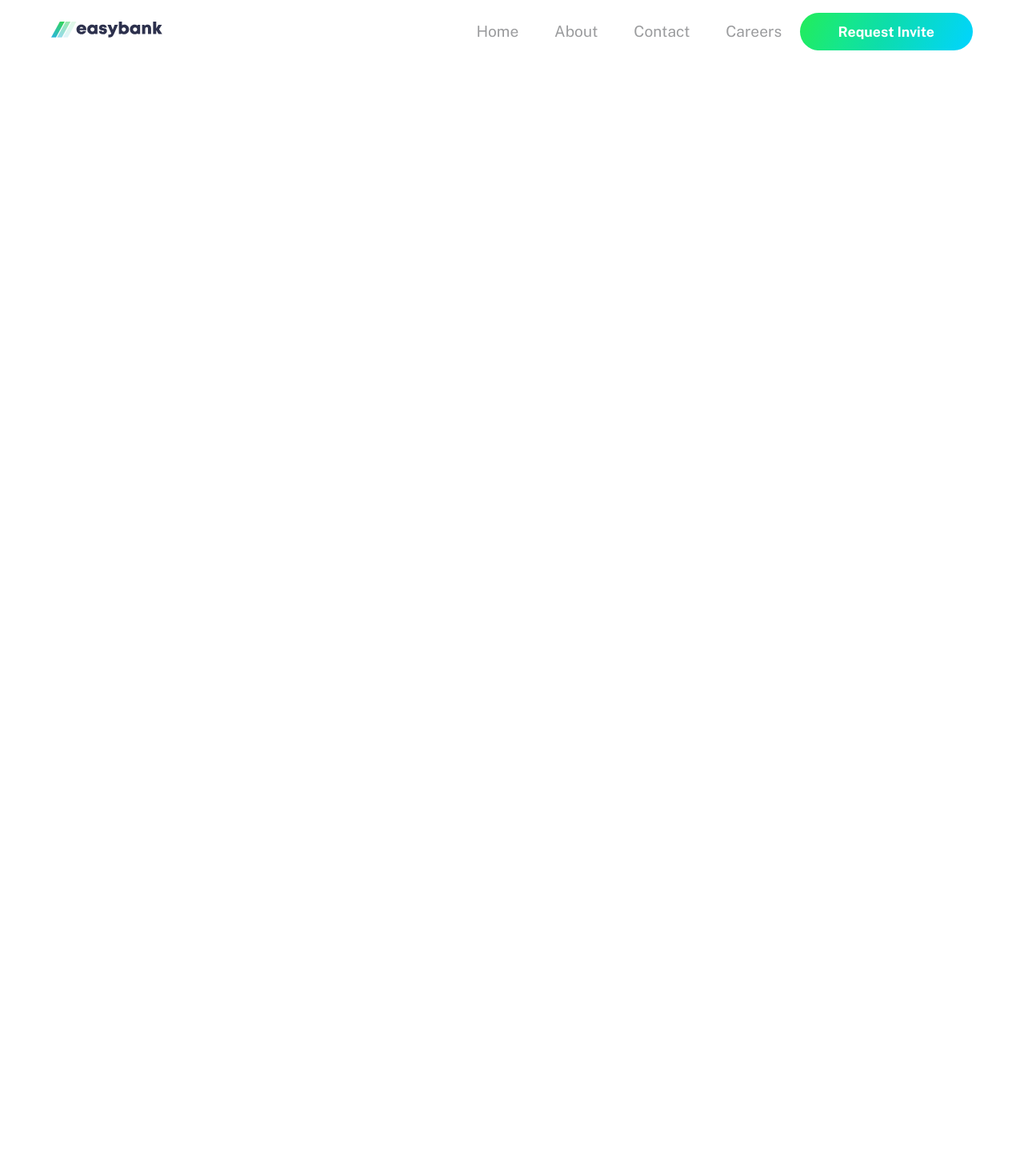
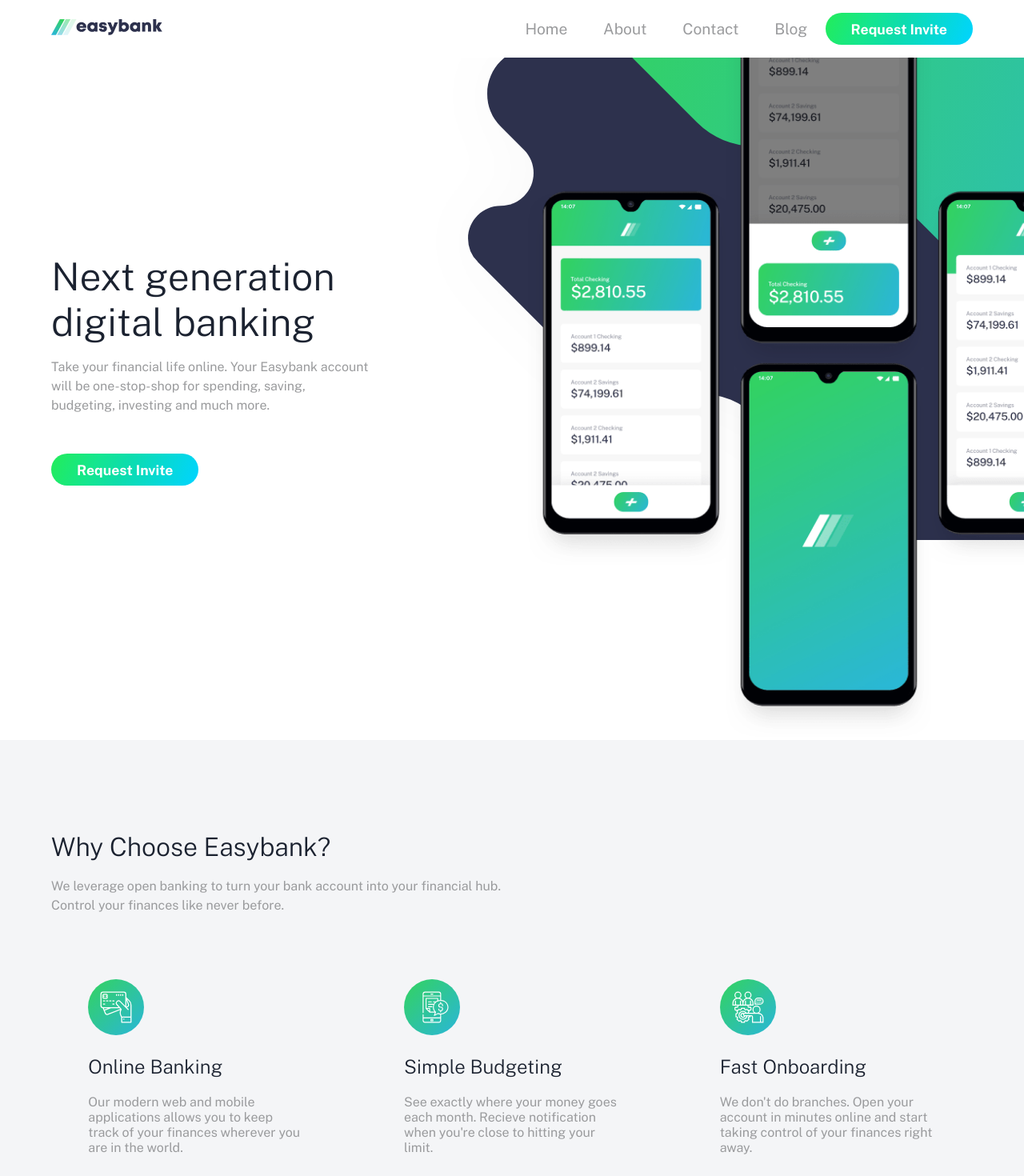
Before and after one commit to rem422/EasyBank-Landing-Page, a React (Vite) app: page / in a window 1280 px wide. Shown: the top 1470 px of the page at 80% size. Before the commit the page ends 800 px from the top, so only its background shows below. Built offline with nearby package versions, Linux system fonts and the light colour scheme.

Commit message:
EasyBank App

```diff
--- /dev/null
+++ b/src/components/AboutSection/About.tsx
@@ -0,0 +1,117 @@
+import styled from "styled-components"
+import AboutCard from './AboutCard'
+
+import online from '../../assets/icon-online.svg'
+import budgeting from '../../assets/icon-budgeting.svg'
+import onboarding from '../../assets/icon-onboarding.svg'
+import api from '../../assets/icon-api.svg'
+
+const About = () => {
+  return (
+    <AboutSection id="about">
+        <div className="container">
+            <div className="about_wrapper">
+                <div className="about_info">
+                    <h1 className="about_info-title">Why Choose Easybank?</h1>
+                    <p className="about_info-text">
+                        We leverage open banking to turn your bank account into your financial hub. Control your finances like never before.
+                    </p>
+                </div>
+                <div className="aboutCard_wrapper">
+                    <AboutCard
+                        image= {online}
+                        title="Online Banking"
+                        text="Our modern web and mobile applications allows you to keep track of your finances wherever you are in the world."
+                    />
+                    <AboutCard
+                        image= {budgeting}
+                        title="Simple Budgeting"
+                        text="See exactly where your money goes each month. Recieve notification when you're close to hitting your limit."
+                    />
+                    <AboutCard
+                        image= {onboarding}
+                        title="Fast Onboarding"
+                        text="We don't do branches. Open your account in minutes online and start taking control of your finances right away."
+                    />
+                    <AboutCard
+                        image= {api}
+                        title="Open API"
+                        text="Manage your savings, investments, pension, and much more from one account. Tracking your money has never been easier."
+                    />
+                </div>
+            </div>
+        </div>
+    </AboutSection>
+  )
+}
+
+const AboutSection = styled.div`
+position: relative;
+    background-color: #F4F5F7;
+    bottom: 254px;
+    z-index: -999;
+
+.about_wrapper {
+    padding: 10% 0;
+}
+
+.about_wrapper .about_info {
+    max-width: 600px;
+}
+
+.about_wrapper .about_info .about_info-title {
+    margin-bottom: 1.2rem;
+}
+
+.about_wrapper .about_info .about_info-text {
+    line-height: 1.5rem;
+}
+
+.about_wrapper .aboutCard_wrapper {
+    display: grid;
+    grid-template-columns: repeat(4, auto);
+    grid-gap: 2rem;
+    margin-top: 5rem;
+}
+
+
+@media only screen and (max-width:1280px) {
+    bottom: 0;
+.about_wrapper .aboutCard_wrapper {
+    grid-template-columns: repeat(3, auto);
+}
+}
+
+@media only screen and (max-width:960px) {
+margin-top: 4rem;
+
+.about_wrapper .about_info {
+    max-width: 90%;
+    margin: auto;
+    text-align: center;
+}
+
+.about_wrapper .aboutCard_wrapper {
+    grid-template-columns: repeat(2, auto);
+    margin-top: 3rem;
+}
+}
+
+@media only screen and (max-width:768px) {
+.about_wrapper .aboutCard_wrapper {
+    grid-template-columns: 100%;
+    margin-top: 3rem;
+}
+}
+
+
+@media only screen and (max-width:500px) {
+.about_wrapper .about_info .about_info-title {
+  font-size: 2rem;
+}
+}
+
+
+`
+
+export default About
--- /dev/null
+++ b/src/components/AboutSection/AboutCard.tsx
@@ -0,0 +1,58 @@
+import { ReactNode } from "react"
+import styled from "styled-components"
+
+
+interface Props {
+    image: string;
+    title: string;
+    text: string;
+}
+
+const AboutCard = ({image, title, text}: Props) => {
+  return (
+    <AboutCards>
+        <div className="card_wrapper">
+            <img src={image} alt="img" className="card_img" />
+            <h2 className="card_title">{title}</h2>
+            <p className="card_text">{text}</p>
+        </div>
+    </AboutCards>
+  )
+}
+
+const AboutCards = styled.div`
+    margin-top: 3rem;
+    width: 100%;
+    max-width: 270px;
+    margin: auto;
+
+.card_wrapper .card_img {
+    max-width: 70px;
+}
+
+.card_wrapper .card_img,
+.card_wrapper .card_title {
+    margin-bottom: 1.3rem;
+}
+
+/* Media queries */
+@media only screen and (max-width:960px) {
+    text-align: center;
+}
+
+@media only screen and (max-width:768px) {
+        max-width: 350px;
+}
+
+
+
+@media(max-width: 500px) {
+.card_wrapper .card_img {
+    max-width: 50px;
+    margin-bottom: 1rem;
+}
+}
+
+`
+
+export default AboutCard
--- a/src/components/GlobalStyles/GlobalStyles.tsx
+++ b/src/components/GlobalStyles/GlobalStyles.tsx
@@ -16,7 +16,7 @@
     --footerBg: #1B2230;
     --box-shadow: 0 3px 10px rgb(0 0 0 / 0.2);
     --font-publicSans: 'Public Sans', sans-serif;
-    --transition: all .5s ease;
+    --transition: all .4s ease;
 }
 
 *,
@@ -43,7 +43,7 @@
 h1, h2, h3, h4, h5{
     color: var(--footerBg);
     font-family: var(--font-publicSans);
-    font-weight: 600;
+    font-weight: 300;
 }
 
 ul,
@@ -71,7 +71,7 @@
     border-radius: 30px;
     background: rgb(35,236,89);
     background: linear-gradient(114deg, rgba(35,236,89,1) 0%, rgba(20,230,143,1) 30%, rgba(13,221,171,1) 49%, rgba(0,212,255,1) 99%);
-    padding: .8rem 3rem;
+    padding: .6rem 2rem;
     transition-property: background;
     transition: var(--transition);
     cursor: pointer;
--- a/src/components/HeroSection/Hero.tsx
+++ b/src/components/HeroSection/Hero.tsx
@@ -1,13 +1,136 @@
+import { useState } from 'react'
 import styled from 'styled-components'
+import heroBg from '../../assets/bg-intro-desktop.svg'
+import heroMobileBg from '../../assets/bg-intro-mobile.svg'
+import heroImg from '../../assets/image-mockups.png'
+import Button from '../Button/Button'
 
 const Hero = () => {
+
+const[toggle, setToggle] = useState(false);
+const handleToggle = () => {
+  setToggle(!toggle);
+};
+
   return (
     <HeroSection id='hero'>
+      <div className="container">
+        <div className="hero_wrapper">
+          <div className="hero_info">
+            <h1 className="hero_info-title">Next generation digital banking</h1>
+            <p className="hero_info-text">
+              Take your financial life online. Your Easybank account will be one-stop-shop for spending, saving, budgeting, investing and much more.
+            </p>
+            <Button text='Request Invite' clicked={handleToggle} />
+          </div>
+          <div className="hero_img">
+            <img src={heroImg} alt="img" />
+          </div>
+        </div>
+      </div>
     </HeroSection>
   )
 }
 
 const HeroSection = styled.div `
+  position: relative;
+  width: 100%;
+  z-index: -1;
+  overflow-x: hidden;
+
+&::before {
+  background-image: url(${heroBg});
+  background-repeat: no-repeat;
+  background-size: cover;
+  content: "";
+  position: absolute;
+  width: 100%;
+  height: 100%;
+  bottom: 27%;
+  left: 40%;
+  z-index: -1;
+}
+
+  .hero_wrapper {
+    display: flex;
+    align-items: center;
+    justify-content: center;
+  }
+
+.hero_wrapper .hero_info {
+  max-width: 400px;
+}
+
+.hero_wrapper .hero_info .hero_info-title {
+  font-size: 3rem;
+  margin-bottom: 1rem;
+}
+
+.hero_wrapper .hero_info .hero_info-text {
+  line-height: 1.5rem;
+  margin-bottom: 3rem;
+}
+
+  .hero_wrapper .hero_img {
+    position: relative;
+    left: 22%;
+  }
+
+@media only screen and (max-width:1280px) {
+  .hero_wrapper .hero_img {
+    left: 17%;
+  }
+}
+
+@media only screen and (max-width:960px) {
+  &::before {
+  background-image: url(${heroBg});
+  bottom: 27%;
+  left: 10%;
+}
+
+  .hero_wrapper {
+    flex-direction: column-reverse;
+  }
+
+.hero_wrapper .hero_info {
+  margin-top: 1rem;
+  max-width: 500px;
+  text-align: center;
+}
+
+  .hero_wrapper .hero_img {
+    position: relative;
+    left: 0;
+    top: 90%;
+  }
+}
+
+@media only screen and (max-width:500px) {
+  &::before {
+  background-image: url(${heroMobileBg});
+  background-size: contain;
+  bottom: -30px;
+  left: 0;
+}
+
+.hero_wrapper .hero_info {
+  max-width: 100%;
+}
+
+.hero_wrapper .hero_info .hero_info-title {
+  font-size: 2rem;
+}
+
+.hero_wrapper .hero_info .hero_info-text {
+  margin-bottom: 2rem;
+}
+
+
+}
+
+
+
 
 `
 
--- a/src/components/NavbarSection/Navbar.tsx
+++ b/src/components/NavbarSection/Navbar.tsx
@@ -3,12 +3,12 @@
 import { Link } from 'react-scroll'
 import Logo from "../Logo/Logo"
 import Button from "../Button/Button"
-import { FiMenu } from 'react-icons/fi'
-import { GrClose } from 'react-icons/gr'
+import { GrMenu,GrClose } from 'react-icons/gr'
 
 const Navbar = () => {
 
 const[shadow, setShadow] = useState(false);
+
 const navShadow = () => {
   if(window.scrollY > 30) {
     setShadow(true);
@@ -22,6 +22,7 @@
 });
 
 const[toggle, setToggle] = useState(false);
+
 const handleToggle = () => {
   setToggle(!toggle);
 };
@@ -44,12 +45,12 @@
                   <Link to="contact" onClick={handleToggle}>Contact</Link>
                 </li>
                 <li className="nav_link">
-                  <Link to="careers" onClick={handleToggle}>Careers</Link>
+                  <Link to="blog" onClick={handleToggle}>Blog</Link>
                 </li>
                 <Button clicked={handleToggle} text="Request Invite"/>
               </ul>
               <div className="menu_btn" onClick={handleToggle}>
-                {toggle ? <GrClose /> : <FiMenu />}
+                {toggle ? <GrClose /> : <GrMenu />}
               </div>
             </div>
         </div>
@@ -66,7 +67,7 @@
 padding: 1rem 0;
 background-color: var(--white);
 transition: var(--transition);
-z-index: 999;
+z-index: 1000;
 
 &.sticky {
   box-shadow: var(--box-shadow);
@@ -97,7 +98,7 @@
 .nav_menu .nav_link a::before{
   content: "";
   position: absolute;
-  top: 47px;
+  top: 44px;
   left: 0;
   width: 0;
   height: 3px;
@@ -106,7 +107,10 @@
   transition: var(--transition);
 }
 
-.nav_menu .nav_link:nth-child(3) a::before,
+.nav_menu .nav_link:nth-child(3) a::before {
+  width: 0;
+}
+
 .nav_menu .nav_link:nth-child(4) a::before {
   width: 0;
 }
@@ -120,10 +124,12 @@
   width: 55px;
 }
 
+.nav_menu .nav_link:nth-child(3) a:hover::before {
+  width: 70px;
+}
 
-.nav_menu .nav_link:nth-child(3) a:hover::before,
 .nav_menu .nav_link:nth-child(4) a:hover::before {
-  width: 70px;
+  width: 40px;
 }
 
 .nav_menu button{
@@ -169,8 +175,6 @@
   top: 80px;
 }
 
-
-
 .nav_menu .nav_link {
   margin: 2rem 0;
   padding: 0 .8rem;
@@ -184,15 +188,9 @@
   top: 30px;
 }
 
-
 .nav_menu button{
   margin-left: 0;
 }
 }
-
-
-
-
 `
-
 export default Navbar
--- a/src/components/Sections.tsx
+++ b/src/components/Sections.tsx
@@ -1,11 +1,13 @@
-import Navbar from "./NavbarSection/Navbar"
-import Hero from './HeroSection/Hero'
+import NavbarSection from "./NavbarSection/Navbar"
+import HeroSection from './HeroSection/Hero'
+import AboutSection from "./AboutSection/About"
 
 const index = () => {
   return (
     <>
-    <Navbar />
-    <Hero />
+    <NavbarSection />
+    <HeroSection />
+    <AboutSection />
     </>
   )
 }
```
